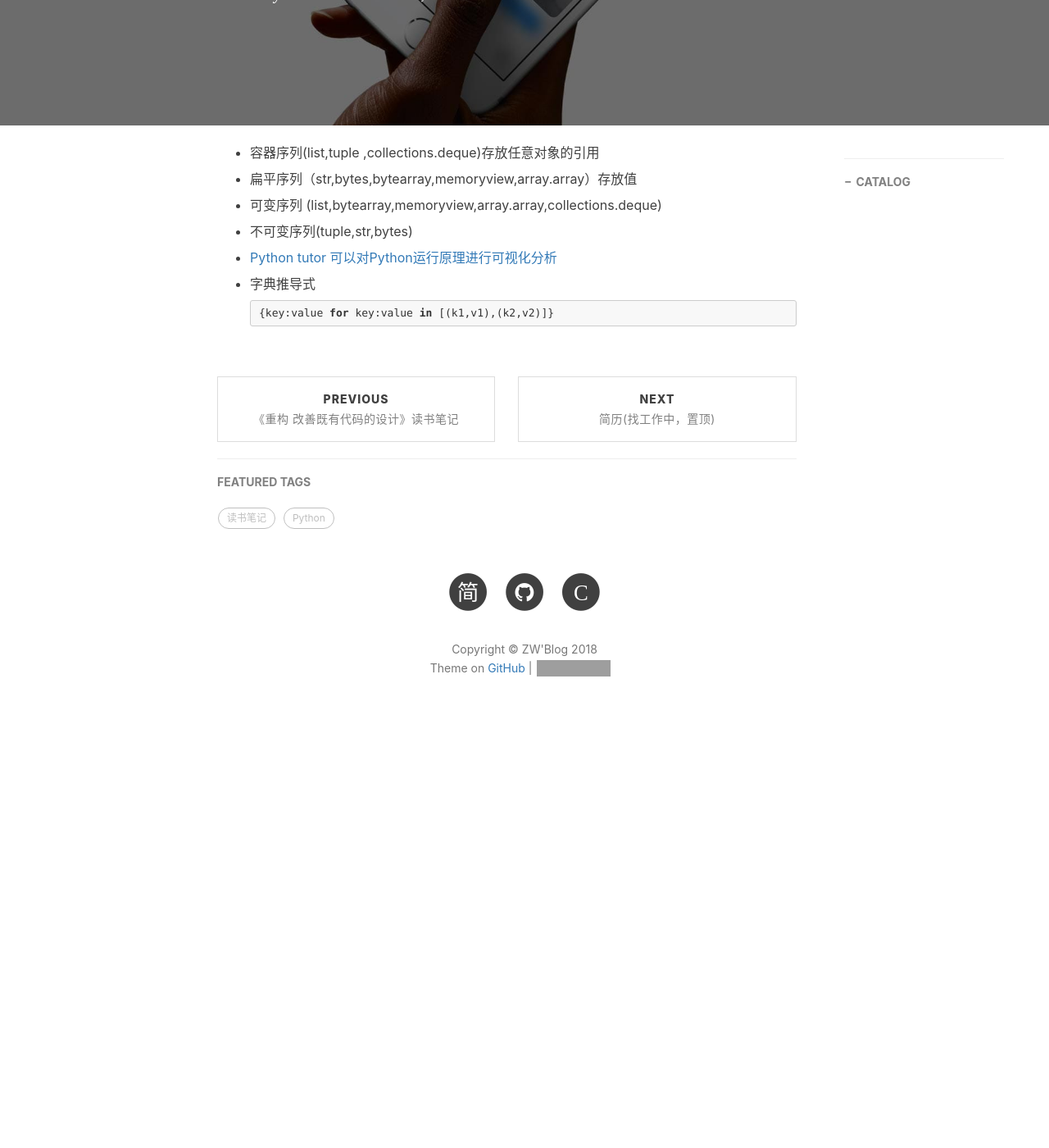
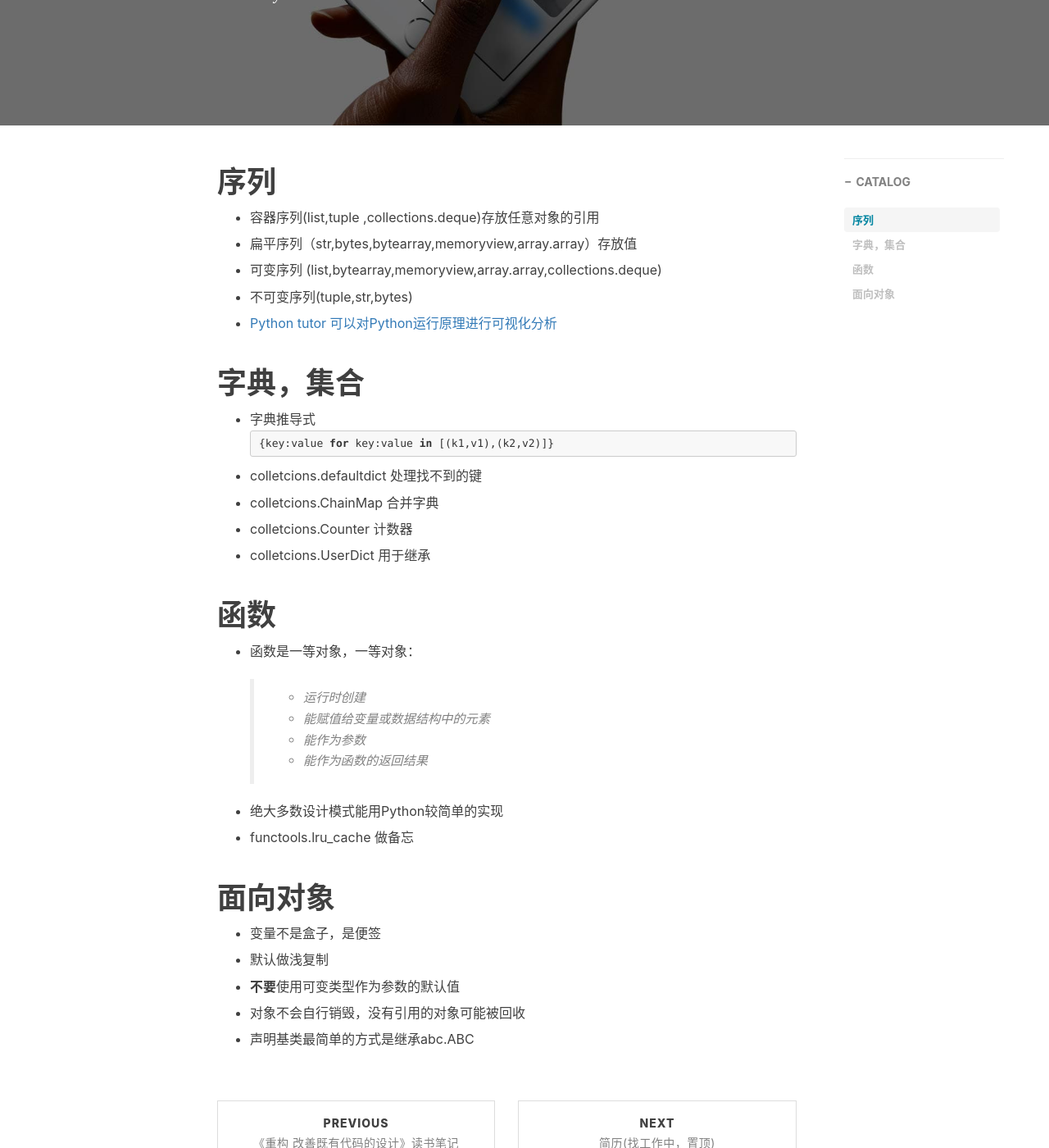
Before and after one commit to GitZW/gitzw.github.io, a Jekyll site: the page built from _posts/2018-11-16-《流畅的Python》读书笔记.md, in a window 1280 px wide and 1400 px high, scrolled down 370 px. Shown: the whole window at 82% size. Built offline with Jekyll 4.4.1, drawn with Linux system fonts in a browser that asks for light colours; nearby versions of some CDN libraries; comment, search, counter and statistics services are not loaded; before the commit the page ends 1289 px from its top, so only the background shows below that; grey boxes are pictures that could not be loaded.

Commit message:
Update 2018-11-16-《流畅的Python》读书笔记.md

````diff
--- a/_posts/2018-11-16-《流畅的Python》读书笔记.md
+++ b/_posts/2018-11-16-《流畅的Python》读书笔记.md
@@ -13,6 +13,7 @@ tags:
     - PythonIC
 ---
 
+# 序列
 * 容器序列(list,tuple ,collections.deque)存放任意对象的引用
 
 * 扁平序列（str,bytes,bytearray,memoryview,array.array）存放值
@@ -23,7 +24,40 @@ tags:
 
 * [Python tutor 可以对Python运行原理进行可视化分析](http://www.pythontutor.com)
 
+# 字典，集合
 * 字典推导式
 ```python
 {key:value for key:value in [(k1,v1),(k2,v2)]}
 ```
+
+* colletcions.defaultdict 处理找不到的键
+
+* colletcions.ChainMap 合并字典
+
+* colletcions.Counter 计数器
+
+* colletcions.UserDict 用于继承
+
+
+
+# 函数
+* 函数是一等对象，一等对象：
+> * 运行时创建
+> * 能赋值给变量或数据结构中的元素
+> * 能作为参数
+> * 能作为函数的返回结果
+
+* 绝大多数设计模式能用Python较简单的实现
+
+* functools.lru_cache 做备忘
+
+# 面向对象
+* 变量不是盒子，是便签
+
+* 默认做浅复制
+
+* **不要**使用可变类型作为参数的默认值
+
+* 对象不会自行销毁，没有引用的对象可能被回收
+
+* 声明基类最简单的方式是继承abc.ABC
````
